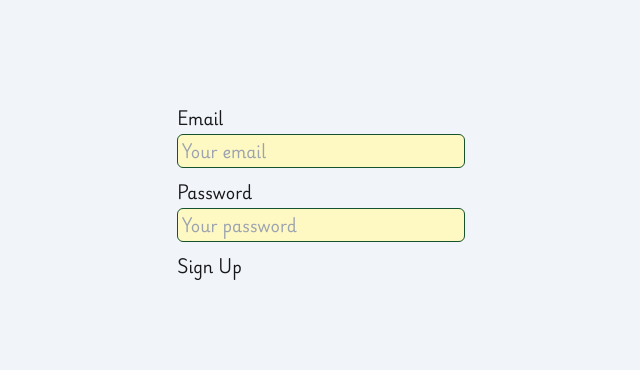
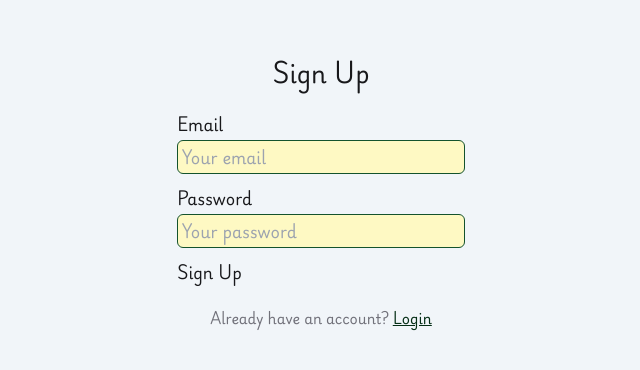
Before and after one commit to ade713/janaru, a Next.js app: page /signup in a window 1280 px wide. Shown: the part 208-578 px from the top of the page, without its empty margins (319-959 px from the left). Built offline with nearby package versions, Linux system fonts and the light colour scheme.

Commit message:
- add headers to page - add link to login on sign up page - add link to sign up on login page

```diff
--- a/src/app/(auth)/login/page.tsx
+++ b/src/app/(auth)/login/page.tsx
@@ -1,9 +1,19 @@
 import { AuthForm } from "@/components/auth-form";
+import Link from "next/link";
 
 export default function Page() {
   return (
-    <main className="flex justify-center items-center h-screen">
+    <main className="flex flex-col justify-center items-center h-screen">
+      <h1 className="text-2xl mb-6">Login</h1>
+
       <AuthForm formType="login" />
+
+      <p className="mt-6 text-sm text-zinc-500">
+        No account yet?{" "}
+        <Link href="/signup" className="underline text-green-950">
+          Sign up
+        </Link>
+      </p>
     </main>
   );
 }
--- a/src/app/(auth)/signup/page.tsx
+++ b/src/app/(auth)/signup/page.tsx
@@ -1,9 +1,19 @@
 import { AuthForm } from "@/components/auth-form";
+import Link from "next/link";
 
 export default function Page() {
   return (
-    <main className="flex justify-center items-center h-screen">
+    <main className="flex flex-col justify-center items-center h-screen">
+      <h1 className="text-2xl mb-6">Sign Up</h1>
+
       <AuthForm formType="signup" />
+
+      <p className="mt-6 text-sm text-zinc-500">
+        Already have an account?{" "}
+        <Link href="/login" className="underline text-green-950">
+          Login
+        </Link>
+      </p>
     </main>
   );
 }
```
